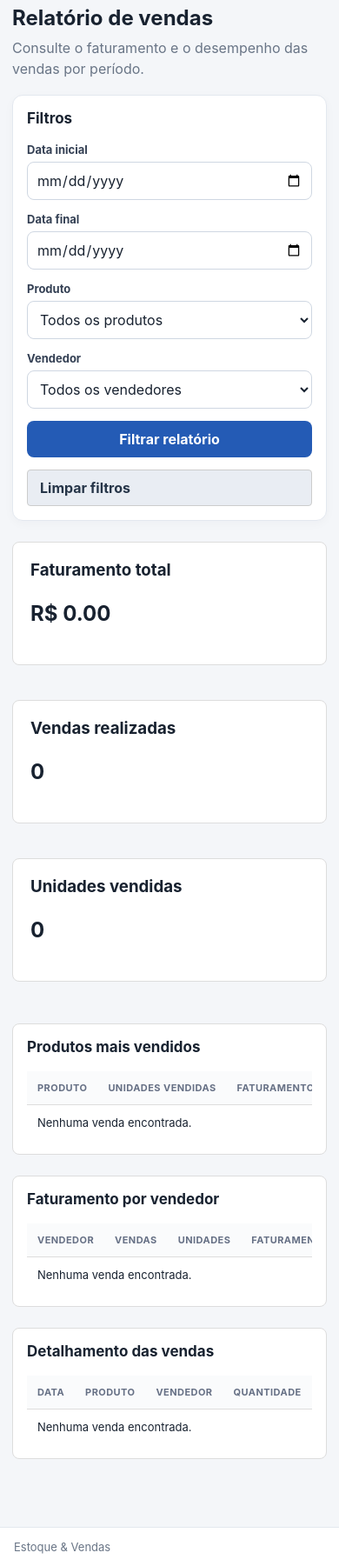
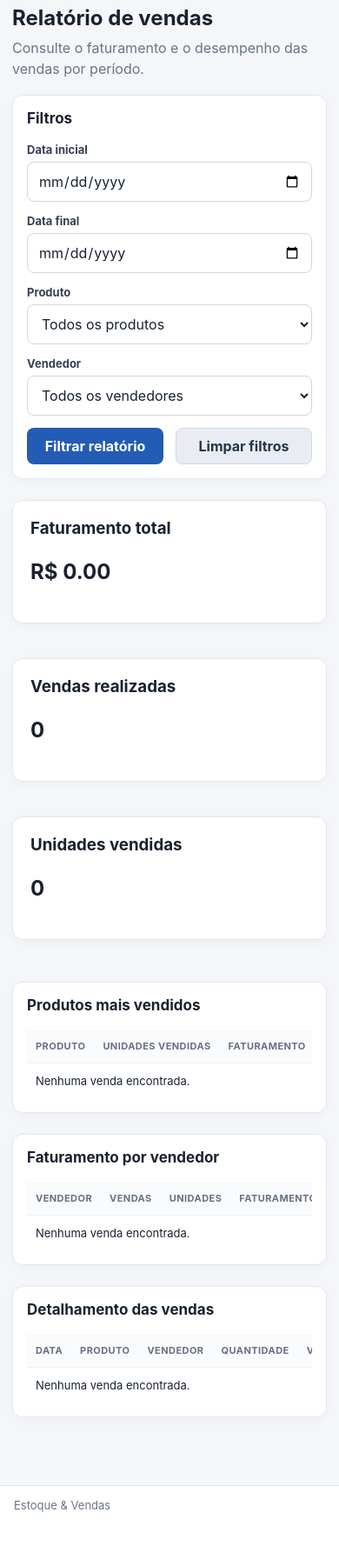
Before and after one commit to gsilva1602/estoque-vendas, a Flask app: page /relatorios/vendas in a window 390 px wide. Shown: the part 177-1978 px from the top of the page at 87% size. After the commit the page ends 1916 px from the top, so only its background shows below. Run offline with Flask 3, Linux system fonts and the light colour scheme; the visitor is signed in with stand-in values (Sample User, id 1); data comes from the database, SQL or seed files in the repository; data that the repository does not hold is empty.

Commit message:
Consolidate responsive stylesheet rules
Co-authored-by: Copilot <223556219+Copilot@users.noreply.github.com>

```diff
--- a/app/static/style.css
+++ b/app/static/style.css
@@ -1,12 +1,12 @@
 :root{font-family:Inter,Segoe UI,Arial,sans-serif;color:#182230;background:#f4f6f9;font-synthesis:none}
-*{box-sizing:border-box}body{margin:0}.topbar{min-height:68px;background:#15243a;color:#fff;display:flex;align-items:center;gap:28px;padding:12px max(24px,calc((100% - 1180px)/2));flex-wrap:wrap}
+*{box-sizing:border-box}body{min-height:100vh;margin:0;display:flex;flex-direction:column}.topbar{position:sticky;top:0;z-index:1000;min-height:68px;background:#15243a;color:#fff;display:flex;align-items:center;gap:28px;padding:12px max(24px,calc((100% - 1180px)/2));flex-wrap:wrap;flex:0 0 auto;box-shadow:0 2px 8px #15243a20}
 .brand{color:#fff;text-decoration:none;font-size:18px;font-weight:750;white-space:nowrap}.topbar nav{display:flex;gap:18px;flex:1;flex-wrap:wrap}.topbar nav a{color:#dce6f4;text-decoration:none;font-size:14px}.topbar nav a:hover{color:#fff;text-decoration:underline}.user-menu{display:flex;align-items:center;gap:12px;font-size:13px;color:#dce6f4}.user-menu form{margin:0}
-.container{max-width:1180px;margin:32px auto;padding:0 22px 48px}h1{font-size:28px;margin:0 0 8px}h2{font-size:17px;margin:0 0 18px}.muted{color:#697586;margin:0;line-height:1.5}.page-heading{display:flex;align-items:center;justify-content:space-between;margin-bottom:24px}
+.container{width:100%;max-width:1180px;flex:1 0 auto;margin:32px auto;padding:0 22px 48px}h1{font-size:28px;margin:0 0 8px}h2{font-size:17px;margin:0 0 18px}.muted{color:#697586;margin:0;line-height:1.5}.page-heading{display:flex;align-items:center;justify-content:space-between;margin-bottom:24px}
 .panel,.stat,.login-card{background:#fff;border:1px solid #e3e8ef;border-radius:12px;padding:22px;box-shadow:0 3px 12px #15243a08}.panel{margin-bottom:20px}.stats-grid{display:grid;grid-template-columns:repeat(4,minmax(0,1fr));gap:14px;margin-bottom:20px}.stat span{display:block;color:#697586;font-size:13px;margin-bottom:10px}.stat strong{font-size:25px;overflow-wrap:anywhere}.two-col{display:grid;grid-template-columns:repeat(2,minmax(0,1fr));gap:20px}.two-col .panel{min-width:0}
 .form-stack{display:grid;gap:14px}.form-stack label,.sale-form label{display:grid;gap:7px;font-size:13px;font-weight:650;color:#344054}input,select{width:100%;border:1px solid #cfd7e2;border-radius:8px;padding:11px 12px;font:inherit;background:#fff;color:#182230}input:focus,select:focus{outline:2px solid #b8d4ff;border-color:#4b8ee8}.button{border:0;border-radius:8px;padding:11px 16px;background:#245bb5;color:white;font:inherit;font-weight:650;cursor:pointer}.button:hover{background:#1d4c98}.button-light{padding:7px 10px;background:#ffffff18;border:1px solid #ffffff35;color:white}.button-light:hover{background:#ffffff28}
 .login-card{max-width:420px;margin:7vh auto;padding:30px}.login-card h1{font-size:24px}.login-card .muted{margin-bottom:24px}.messages{margin-bottom:18px}.flash{padding:12px 14px;border-radius:8px;margin-bottom:8px;font-size:14px}.flash.success{background:#e6f6ec;color:#17643a}.flash.error{background:#fff0ee;color:#a12b20}.flash.warning{background:#fff6df;color:#7b5100}
 .table-wrap{overflow-x:auto}table{width:100%;border-collapse:collapse;font-size:13px;white-space:nowrap}th,td{text-align:left;padding:12px 10px;border-bottom:1px solid #edf0f4}th{font-size:11px;text-transform:uppercase;letter-spacing:.04em;color:#667085;background:#fafbfc}tbody tr:last-child td{border-bottom:0}.stock-list,.role-list{list-style:none;margin:0;padding:0}.stock-list li,.role-list li{display:flex;justify-content:space-between;gap:15px;padding:13px 0;border-bottom:1px solid #edf0f4}.stock-list li:last-child,.role-list li:last-child{border-bottom:0}.stock-list small{display:block;color:#697586;margin-top:4px}.role-list li{display:grid;gap:5px}.role-list span{color:#697586;font-size:13px}.danger-text{color:#b42318}.sale-form{display:grid;grid-template-columns:minmax(0,2fr) minmax(100px,.7fr) auto;gap:14px;align-items:end}
-@media(max-width:800px){.stats-grid{grid-template-columns:repeat(2,minmax(0,1fr))}.two-col{grid-template-columns:1fr}.sale-form{grid-template-columns:1fr}.topbar{gap:14px}.user-menu{width:100%;justify-content:space-between}}
+@media(max-width:800px){.stats-grid{grid-template-columns:repeat(2,minmax(0,1fr))}.two-col{grid-template-columns:1fr}.sale-form{grid-template-columns:1fr}}
 .section-heading {
   display: flex;
   align-items: center;
@@ -77,23 +77,51 @@
 
 
 .filters-form {
-  display: grid;
-  grid-template-columns: repeat(4, minmax(130px, 1fr));
+  display: flex;
+  flex-wrap: wrap;
+  align-items: end;
   gap: 14px;
-  align-items: end;
+  margin: 0;
 }
 
-.filters-form label {
+.filters-form > div {
+  display: flex;
+  flex: 1 1 160px;
+  flex-direction: column;
+  gap: 6px;
+  min-width: 0;
+}
+
+.filters-form > div label {
   display: grid;
   gap: 7px;
+  color: #344054;
   font-size: 13px;
   font-weight: 650;
+}
+
+.filters-form > label {
+  display: grid;
+  flex: 1 1 160px;
+  gap: 7px;
+  color: #344054;
+  font-size: 13px;
+  font-weight: 650;
+  min-width: 0;
+}
+
+.filters-form input,
+.filters-form select {
+  min-width: 0;
 }
 
 .button-secondary {
   display: inline-flex;
   align-items: center;
   justify-content: center;
+  padding: 10px 14px;
+  border: 1px solid #cfd7e2;
+  border-radius: 8px;
   background: #e9edf3;
   color: #263548;
   text-decoration: none;
@@ -101,38 +129,6 @@
 
 .button-secondary:hover {
   background: #dce3ec;
-}
-
-@media (max-width: 800px) {
-  .filters-form {
-    grid-template-columns: repeat(2, minmax(0, 1fr));
-  }
-}
-
-@media (max-width: 480px) {
-  .filters-form {
-    grid-template-columns: 1fr;
-  }
-}
-
-.filters-form {
-    display: flex;
-    flex-wrap: wrap;
-    align-items: end;
-    gap: 16px;
-    margin: 24px 0;
-}
-
-.filters-form > div {
-    display: flex;
-    flex-direction: column;
-    gap: 6px;
-}
-
-.filters-form input,
-.filters-form select {
-    padding: 10px;
-    min-width: 150px;
 }
 
 .dashboard-cards {
@@ -146,9 +142,10 @@
 .report-section {
   padding: 20px;
   margin-bottom: 24px;
-    border-radius: 8px;
-    background: var(--card-bg, #fff);
-    border: 1px solid #ddd;
+  border: 1px solid #e3e8ef;
+  border-radius: 12px;
+  background: #fff;
+  box-shadow: 0 3px 12px #15243a08;
 }
 
 .dashboard-card h3 {
@@ -157,65 +154,7 @@
 
 .dashboard-card p {
   font-size: 1.5rem;
-    font-weight: bold;
-}
-
-.table-responsive {
-    width: 100%;
-    overflow-x: auto;
-}
-
-.report-section table {
-    width: 100%;
-    border-collapse: collapse;
-}
-
-.report-section th,
-.report-section td {
-    padding: 12px;
-    text-align: left;
-    border-bottom: 1px solid #ddd;
-}
-
-.button-secondary {
-    display: inline-block;
-    padding: 10px 14px;
-    text-decoration: none;
-    border: 1px solid #ccc;
-    border-radius: 4px;
-}
-
-@media (max-width: 600px) {
-    .filters-form {
-        flex-direction: column;
-        align-items: stretch;
-    }
-
-    .filters-form > div,
-    .filters-form input,
-    .filters-form select {
-        width: 100%;
-        box-sizing: border-box;
-    }
-}
-
-body {
-  min-height: 100vh;
-  display: flex;
-  flex-direction: column;
-}
-
-.topbar {
-  position: sticky;
-  top: 0;
-  z-index: 1000;
-  flex: 0 0 auto;
-  box-shadow: 0 2px 8px #15243a20;
-}
-
-.container {
-  width: 100%;
-  flex: 1 0 auto;
+  font-weight: 700;
 }
 
 .site-footer {
@@ -236,32 +175,6 @@ body {
   max-width: 100%;
   overflow-x: auto;
   -webkit-overflow-scrolling: touch;
-}
-
-.filters-form {
-  display: flex;
-  align-items: end;
-  flex-wrap: wrap;
-  gap: 14px;
-  margin: 0;
-}
-
-.filters-form > div {
-  flex: 1 1 160px;
-  min-width: 0;
-}
-
-.filters-form > div label {
-  display: grid;
-  gap: 7px;
-  font-size: 13px;
-  font-weight: 650;
-  color: #344054;
-}
-
-.filters-form input,
-.filters-form select {
-  min-width: 0;
 }
 
 @media (max-width: 680px) {
@@ -322,6 +235,10 @@ body {
     flex: 1 1 100%;
   }
 
+  .filters-form > label {
+    flex-basis: 100%;
+  }
+
   .filters-form > .button {
     flex: 1 1 calc(50% - 14px);
   }
```
Lines whose indentation alone changed are shown as unchanged.
